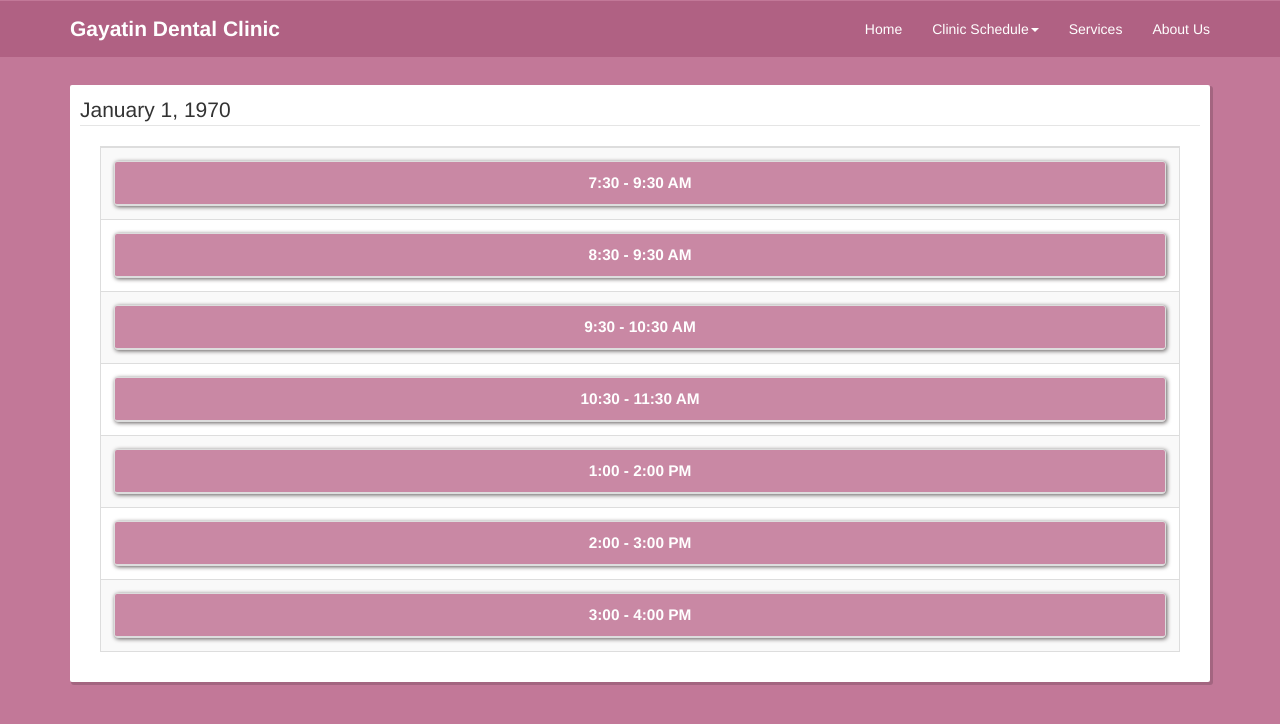
After one commit to pagongparaguya/GayatinDC, a CodeIgniter app: the page made by application/views/appointment/appointment_upcoming_timeslots.php in a window 1280 px wide. The commit adds this page. Shown: the top 724 px of the page. Run offline with CodeIgniter, Linux system fonts and the light colour scheme; data that the repository does not hold is empty; some libraries are stand-ins or nearby versions.

Commit message:
modified controllers: appointment, modified views: header, added views: appointment_upcoming and appointment_upcoming_timeslots

```diff
--- /dev/null
+++ b/application/views/appointment/appointment_upcoming_timeslots.php
@@ -0,0 +1,263 @@
+<?php $this->load->view('header', array('num' => 7, 'title' => '(DATE) Appointments')); ?>
+<div class="element-container">
+    <legend><?php echo date("F j, Y", strtotime($date));?></legend>
+    <span id="message" style="color:red"></span>
+      <div id="content" style="margin:20px">
+      <table id="example" class="table table-striped table-bordered" cellspacing="0" width="100%" style="text-align: center">
+        <thead>
+        </thead>
+        <tbody id="tbody" style="text-align: center">
+            <tr>
+              <td width="100%" class="time">
+                <div class="panel panel-default" width="100%">
+                      <div class="panel-heading">
+                           <span>7:30 - 9:30 AM</span>
+                      </div>
+                      <?php foreach($time_reservations as $ts):?>
+                      <?php if($ts->time == '7:30 - 8:30 AM'){?>
+                      <div class="panel-body">
+                        <table id="example" class="table table-striped table-bordered" cellspacing="0" width="100%" style="text-align: center">
+                        <thead>
+                            <tr>
+                                <th>Name</th>
+                                <th>Contact No.</th>
+                                <th>Patient Type</th>
+                                <th>Action</th>
+                            </tr>
+                        </thead>
+                          <tbody>
+                            <tr>
+                              <td ><?php echo $ts->lastname;?>, <?php echo $ts->firstname;?> <?php echo $ts->middlename;?></td>
+                              <td ><?php echo $ts->contactno;?></td>
+                              <td ><?php echo $ts->patienttype;?></td>
+                              <td ><a href="<?php echo base_url();?>appointment/accept_appointment/<?php echo $ts->id;?>"><button type="button" class="btn btn-info add">ACCEPT</button></a>  <a href=""><button type="button" class="btn btn-info remove">REMOVE</button></a></td>
+                            </tr>
+                          </tbody>
+                        </table>
+                      </div>
+                      <?php } ?>
+                    <?php endforeach;?>
+                  </div>
+              </td>
+            </tr>
+            <tr>
+              <td width="100%" class="time">
+                <div class="panel panel-default ">
+                      <div class="panel-heading">
+                           <span>8:30 - 9:30 AM</span>
+                      </div>
+                      <?php foreach($time_reservations as $ts):?>
+                      <?php if($ts->time == '8:30 - 9:30 AM'){?>
+                      <div class="panel-body">
+                        <table id="example" class="table table-striped table-bordered" cellspacing="0" width="100%" style="text-align: center">
+                        <thead>
+                            <tr>
+                                <th>Name</th>
+                                <th>Contact No.</th>
+                                <th>Patient Type</th>
+                                <th>Action</th>
+                            </tr>
+                        </thead>
+                          <tbody>
+                            <tr>
+                              <td ><?php echo $ts->lastname;?>, <?php echo $ts->firstname;?> <?php echo $ts->middlename;?></td>
+                              <td ><?php echo $ts->contactno;?></td>
+                              <td ><?php echo $ts->patienttype;?></td>
+                              <td ><a href="<?php echo base_url();?>appointment/accept_appointment/<?php echo $ts->id;?>"><button type="button" class="btn btn-info add">ACCEPT</button></a>  <a href=""><button type="button" class="btn btn-info remove">REMOVE</button></a></td>
+                            </tr>
+                          </tbody>
+                        </table>
+                      </div>
+                      <?php } ?>
+                    <?php endforeach;?>
+                  </div>
+              </td>
+
+            </tr>
+            <tr>
+              <td width="100%" class="time">
+                <div class="panel panel-default ">
+                      <div class="panel-heading">
+                           <span>9:30 - 10:30 AM</span>
+                      </div>
+                      <?php foreach($time_reservations as $ts):?>
+                      <?php if($ts->time == '9:30 - 10:30 AM'){?>
+                      <div class="panel-body">
+                        <table id="example" class="table table-striped table-bordered" cellspacing="0" width="100%" style="text-align: center">
+                        <thead>
+                            <tr>
+                                <th>Name</th>
+                                <th>Contact No.</th>
+                                <th>Patient Type</th>
+                                <th>Action</th>
+                            </tr>
+                        </thead>
+                          <tbody>
+                            <tr>
+                              <td ><?php echo $ts->lastname;?>, <?php echo $ts->firstname;?> <?php echo $ts->middlename;?></td>
+                              <td ><?php echo $ts->contactno;?></td>
+                              <td ><?php echo $ts->patienttype;?></td>
+                              <td ><a href="<?php echo base_url();?>appointment/accept_appointment/<?php echo $ts->id;?>"><button type="button" class="btn btn-info add">ACCEPT</button></a>  <a href=""><button type="button" class="btn btn-info remove">REMOVE</button></a></td>
+                            </tr>
+                          </tbody>
+                        </table>
+                      </div>
+                      <?php } ?>
+                    <?php endforeach;?>
+                  </div>
+              </td>
+
+            </tr>
+            <tr>
+              <td width="100%" class="time">
+                <div class="panel panel-default ">
+                      <div class="panel-heading">
+                           <span>10:30 - 11:30 AM</span>
+                      </div>
+                      <?php foreach($time_reservations as $ts):?>
+                      <?php if($ts->time == '10:30 - 11:30 AM'){?>
+                      <div class="panel-body">
+                        <table id="example" class="table table-striped table-bordered" cellspacing="0" width="100%" style="text-align: center">
+                        <thead>
+                            <tr>
+                                <th>Name</th>
+                                <th>Contact No.</th>
+                                <th>Patient Type</th>
+                                <th>Action</th>
+                            </tr>
+                        </thead>
+                          <tbody>
+                            <tr>
+                              <td ><?php echo $ts->lastname;?>, <?php echo $ts->firstname;?> <?php echo $ts->middlename;?></td>
+                              <td ><?php echo $ts->contactno;?></td>
+                              <td ><?php echo $ts->patienttype;?></td>
+                              <td ><a href="<?php echo base_url();?>appointment/accept_appointment/<?php echo $ts->id;?>"><button type="button" class="btn btn-info add">ACCEPT</button></a>  <a href=""><button type="button" class="btn btn-info remove">REMOVE</button></a></td>
+                            </tr>
+                          </tbody>
+                        </table>
+                      </div>
+                      <?php } ?>
+                    <?php endforeach;?>
+                  </div>
+              </td>
+
+            </tr>
+            <tr>
+              <td width="100%" class="time">
+                <div class="panel panel-default ">
+                      <div class="panel-heading">
+                           <span>1:00 - 2:00 PM</span>
+                      </div>
+                      <?php foreach($time_reservations as $ts):?>
+                      <?php if($ts->time == '1:00 - 2:00 PM'){?>
+                      <div class="panel-body">
+                        <table id="example" class="table table-striped table-bordered" cellspacing="0" width="100%" style="text-align: center">
+                        <thead>
+                            <tr>
+                                <th>Name</th>
+                                <th>Contact No.</th>
+                                <th>Patient Type</th>
+                                <th>Action</th>
+                            </tr>
+                        </thead>
+                          <tbody>
+                            <tr>
+                              <td ><?php echo $ts->lastname;?>, <?php echo $ts->firstname;?> <?php echo $ts->middlename;?></td>
+                              <td ><?php echo $ts->contactno;?></td>
+                              <td ><?php echo $ts->patienttype;?></td>
+                              <td ><a href="<?php echo base_url();?>appointment/accept_appointment/<?php echo $ts->id;?>"><button type="button" class="btn btn-info add">ACCEPT</button></a>  <a href=""><button type="button" class="btn btn-info remove">REMOVE</button></a></td>
+                            </tr>
+                          </tbody>
+                        </table>
+                      </div>
+                      <?php } ?>
+                    <?php endforeach;?>
+                  </div>
+              </td>
+
+            </tr>
+            <tr>
+              <td width="100%" class="time">
+                <div class="panel panel-default ">
+                      <div class="panel-heading">
+                           <span>2:00 - 3:00 PM</span>
+                      </div>
+                      <?php foreach($time_reservations as $ts):?>
+                      <?php if($ts->time == '2:00 - 3:00 PM'){?>
+                      <div class="panel-body">
+                        <table id="example" class="table table-striped table-bordered" cellspacing="0" width="100%" style="text-align: center">
+                        <thead>
+                            <tr>
+                                <th>Name</th>
+                                <th>Contact No.</th>
+                                <th>Patient Type</th>
+                                <th>Action</th>
+                            </tr>
+                        </thead>
+                          <tbody>
+                            <tr>
+                              <td ><?php echo $ts->lastname;?>, <?php echo $ts->firstname;?> <?php echo $ts->middlename;?></td>
+                              <td ><?php echo $ts->contactno;?></td>
+                              <td ><?php echo $ts->patienttype;?></td>
+                              <td ><a href="<?php echo base_url();?>appointment/accept_appointment/<?php echo $ts->id;?>"><button type="button" class="btn btn-info add">ACCEPT</button></a>  <a href=""><button type="button" class="btn btn-info remove">REMOVE</button></a></td>
+                            </tr>
+                          </tbody>
+                        </table>
+                      </div>
+                      <?php } ?>
+                    <?php endforeach;?>
+                  </div>
+              </td>
+
+            </tr>
+            <tr>
+              <td width="100%" class="time">
+                <div class="panel panel-default ">
+                      <div class="panel-heading">
+                           <span>3:00 - 4:00 PM</span>
+                      </div>
+                      <?php foreach($time_reservations as $ts):?>
+                      <?php if($ts->time == '3:00 - 4:00 PM'){?>
+                      <div class="panel-body">
+                        <table id="example" class="table table-striped table-bordered" cellspacing="0" width="100%" style="text-align: center">
+                        <thead>
+                            <tr>
+                                <th>Name</th>
+                                <th>Contact No.</th>
+                                <th>Patient Type</th>
+                                <th>Action</th>
+                            </tr>
+                        </thead>
+                          <tbody>
+                            <tr>
+                              <td ><?php echo $ts->lastname;?>, <?php echo $ts->firstname;?> <?php echo $ts->middlename;?></td>
+                              <td ><?php echo $ts->contactno;?></td>
+                              <td ><?php echo $ts->patienttype;?></td>
+                              <td ><a href="<?php echo base_url();?>appointment/accept_appointment/<?php echo $ts->id;?>"><button type="button" id="add" class="btn btn-info add">ACCEPT</button></a>  <a href=""><button type="button" class="btn btn-info remove">REMOVE</button></a></td>
+                            </tr>
+                          </tbody>
+                        </table>
+                      </div>
+                      <?php } ?>
+                    <?php endforeach;?>
+                  </div>
+              </td>
+
+            </tr>
+        </tbody>
+      </table>
+      </div>
+</div>
+<?php $this->load->view('footer'); ?>
+<script type="text/javascript">
+    $(document).ready(function() {
+        $('#example').dataTable();
+        $('#add').click(function(event){
+          if(confirm('Do you want to proceed?')==true){
+            //NOTHING
+          }else{
+            event.preventDefault();
+          }
+        });
+    });
+</script>
--- a/application/views/header.php
+++ b/application/views/header.php
@@ -56,7 +56,7 @@
                                     <a href="#" class="dropdown-toggle" data-toggle="dropdown" role="button" aria-expanded="false">Appointments<span class="caret"></span></a>
                                     <ul class="dropdown-menu" role="menu">
                                         <li><a href="<?php echo base_url();?>appointment/new_appointment">Issue an Appointment</a></li>
-                                         <li><a href="<?php echo base_url();?>appointment/view_appointments">View Appointments</a></li>
+                                         <li><a href="<?php echo base_url();?>appointment/view_upcoming_appointments">Upcoming Appointments</a></li>
                                         <li><a href="<?php echo base_url();?>appointment/view_appointment_queue">Pending Appointments</a></li>
                                     </ul>
                                 </li>
```
Also changed, not shown: application/controllers/appointment.php (+23 -0 lines), application/views/appointment/appointment_upcoming.php (added, +67 -0 lines).
